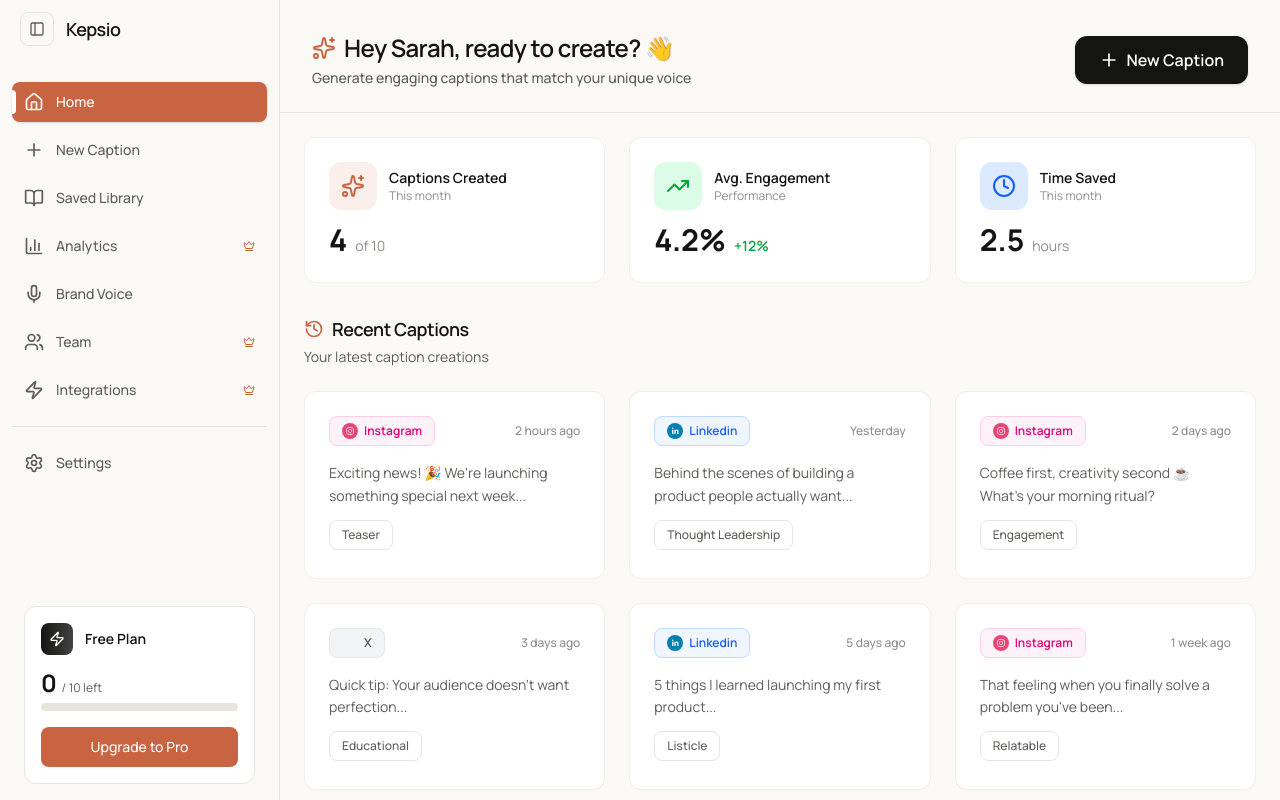
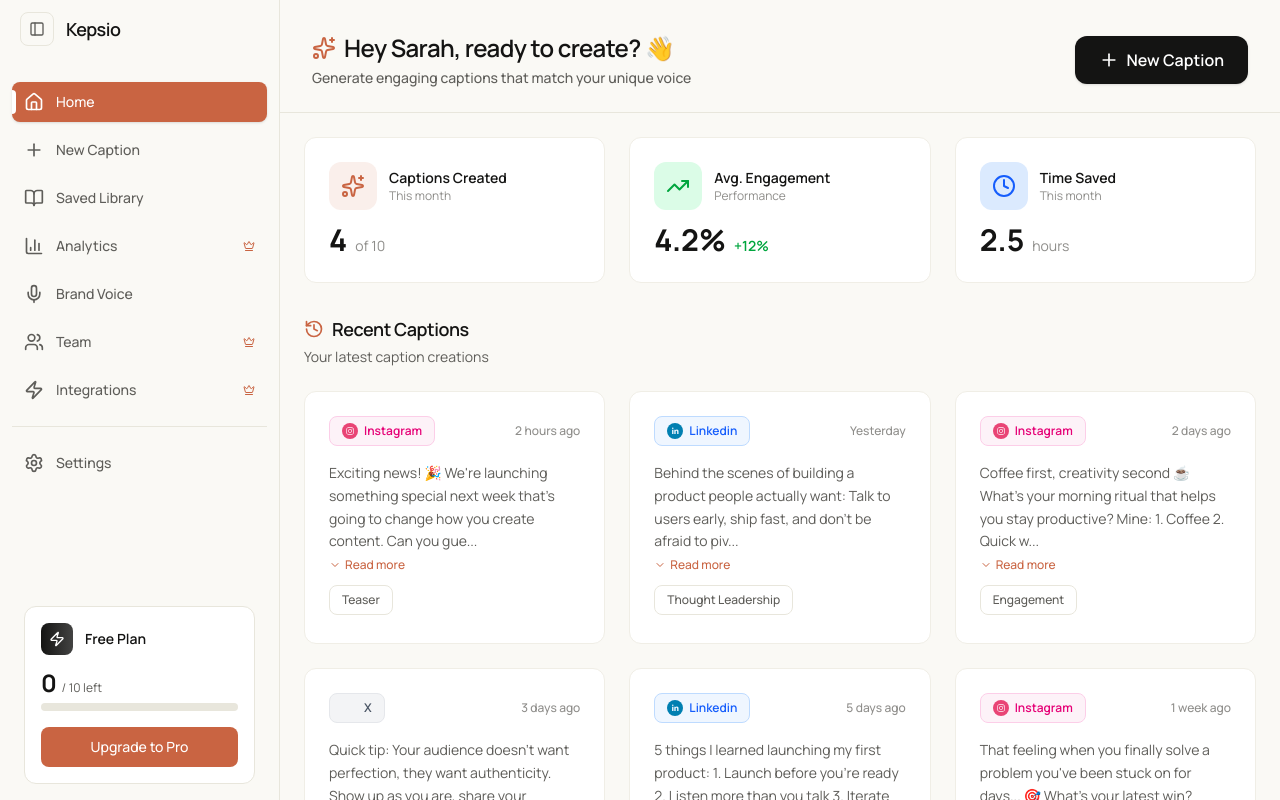
Before and after one commit to uxfris/kepsio, a Next.js app: page /dashboard in a window 1280 px wide. Shown: the top 800 px of the page. Built offline with nearby package versions, Linux system fonts and the light colour scheme; no server answers.

Commit message:
ad read more feature

```diff
--- a/app/(dashboard)/dashboard/page.tsx
+++ b/app/(dashboard)/dashboard/page.tsx
@@ -15,6 +15,8 @@ import {
   Zap,
   Crown,
   History,
+  ChevronDown,
+  ChevronUp,
 } from "lucide-react";
 import { SocialIcon } from "react-social-icons";
 import { Button } from "../../../components/ui/Button";
@@ -97,6 +99,9 @@ function DashboardContent() {
   const [hoveredCard, setHoveredCard] = useState<number | null>(null);
   const [copiedIndex, setCopiedIndex] = useState<number | null>(null);
   const [savedCaptions, setSavedCaptions] = useState<Set<number>>(new Set());
+  const [expandedCaptions, setExpandedCaptions] = useState<Set<number>>(
+    new Set()
+  );
 
   const getPlatformIcon = (platform: string) => {
     switch (platform) {
@@ -148,6 +153,24 @@ function DashboardContent() {
       }
       return newSet;
     });
+  };
+
+  const toggleCaptionExpansion = (index: number) => {
+    setExpandedCaptions((prev) => {
+      const newSet = new Set(prev);
+      if (newSet.has(index)) {
+        newSet.delete(index);
+      } else {
+        newSet.add(index);
+      }
+      return newSet;
+    });
+  };
+
+  // Helper function to determine if content needs truncation
+  // Using the same logic as CaptionResults.tsx for consistency
+  const needsTruncation = (content: string) => {
+    return content.length > 120;
   };
 
   const progressPercentage =
@@ -328,9 +351,32 @@ function DashboardContent() {
 
                     {/* Caption Preview */}
                     <div className="space-y-3">
-                      <p className="text-sm text-text-body line-clamp-3 leading-relaxed">
-                        {caption.snippet}
-                      </p>
+                      <div>
+                        <p className="text-sm text-text-body leading-relaxed">
+                          {expandedCaptions.has(index)
+                            ? caption.fullText
+                            : caption.fullText.substring(0, 120) +
+                              (caption.fullText.length > 120 ? "..." : "")}
+                        </p>
+                        {needsTruncation(caption.fullText) && (
+                          <button
+                            onClick={() => toggleCaptionExpansion(index)}
+                            className="text-xs text-accent hover:text-accent-hover font-medium mt-1 flex items-center gap-1"
+                          >
+                            {expandedCaptions.has(index) ? (
+                              <>
+                                <ChevronUp className="w-3 h-3" />
+                                Show less
+                              </>
+                            ) : (
+                              <>
+                                <ChevronDown className="w-3 h-3" />
+                                Read more
+                              </>
+                            )}
+                          </button>
+                        )}
+                      </div>
 
                       {/* Style Tag */}
                       <div>
```
